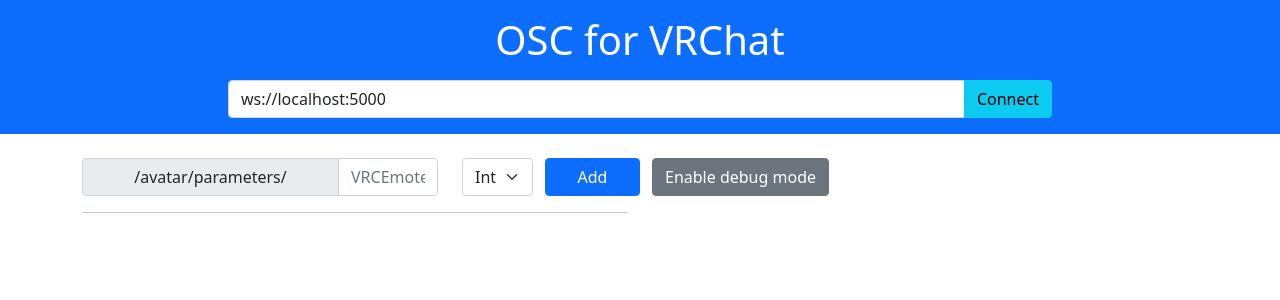
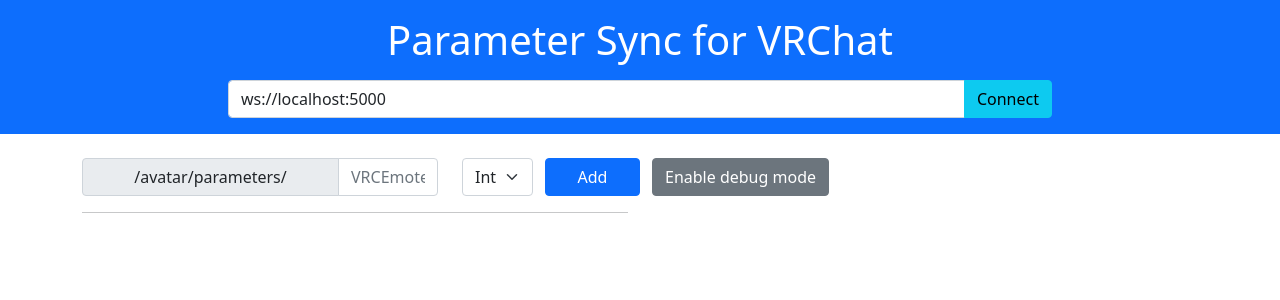
Before and after one commit to naca-nyan/osc-ws, a Vue app: page / in a window 1280 px wide. Shown: the top 300 px of the page. Built offline with nearby package versions, Linux system fonts and the light colour scheme.

Commit message:
Change app name

```diff
--- a/src-tauri/tauri.conf.json
+++ b/src-tauri/tauri.conf.json
@@ -54,7 +54,7 @@
     },
     "windows": [
       {
-        "title": "OSC Sharing for VRChat",
+        "title": "Parameter Sync for VRChat",
         "width": 800,
         "height": 600,
         "resizable": true,
--- a/src/App.vue
+++ b/src/App.vue
@@ -72,7 +72,7 @@
 </script>
 <template>
   <header class="container-fluid p-3 bg-primary text-white text-center">
-    <h1>OSC for VRChat</h1>
+    <h1>Parameter Sync for VRChat</h1>
     <div class="row">
       <div class="col-sm-8 m-auto mt-2">
         <label class="visually-hidden">Server Address</label>
```
